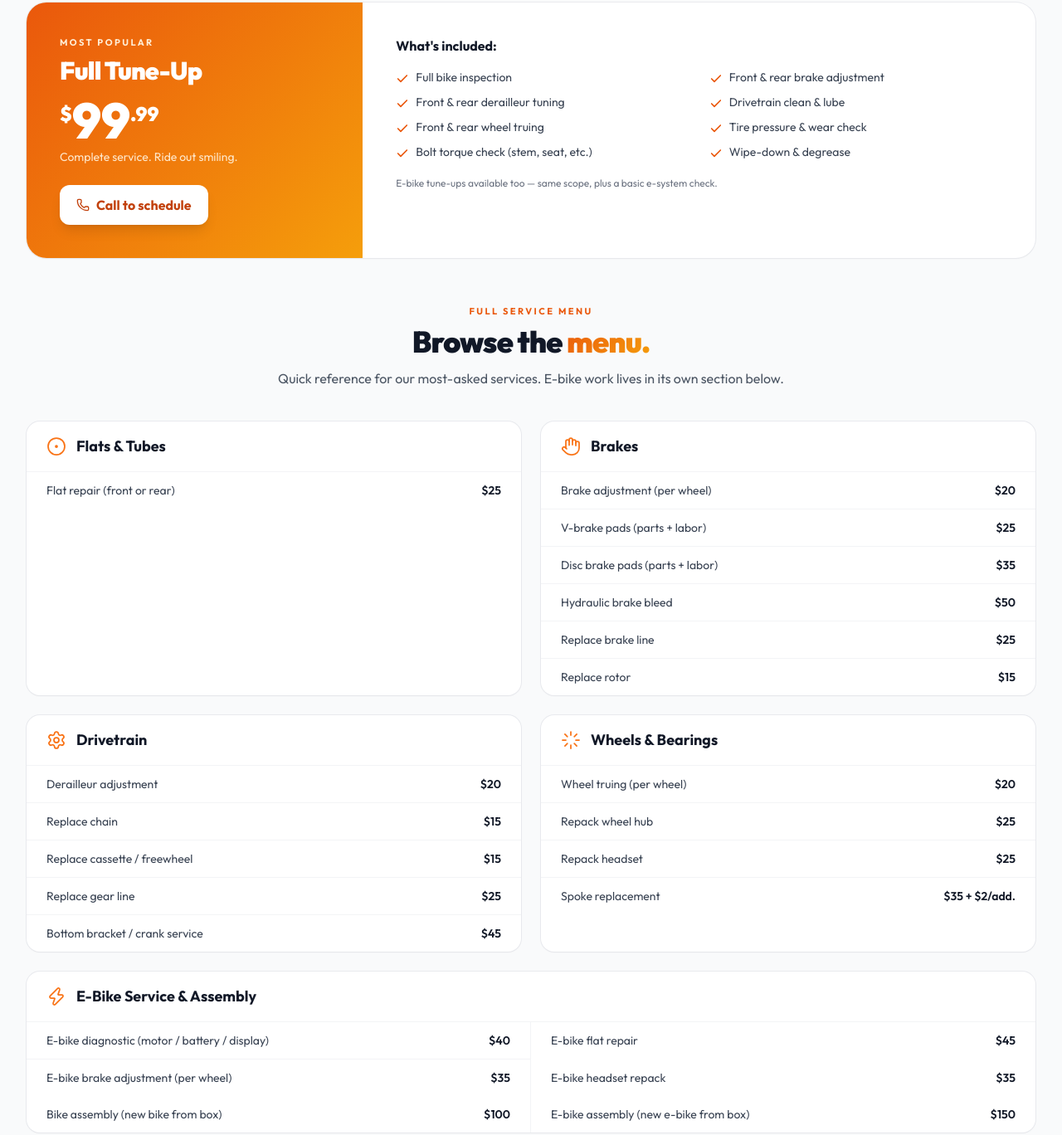
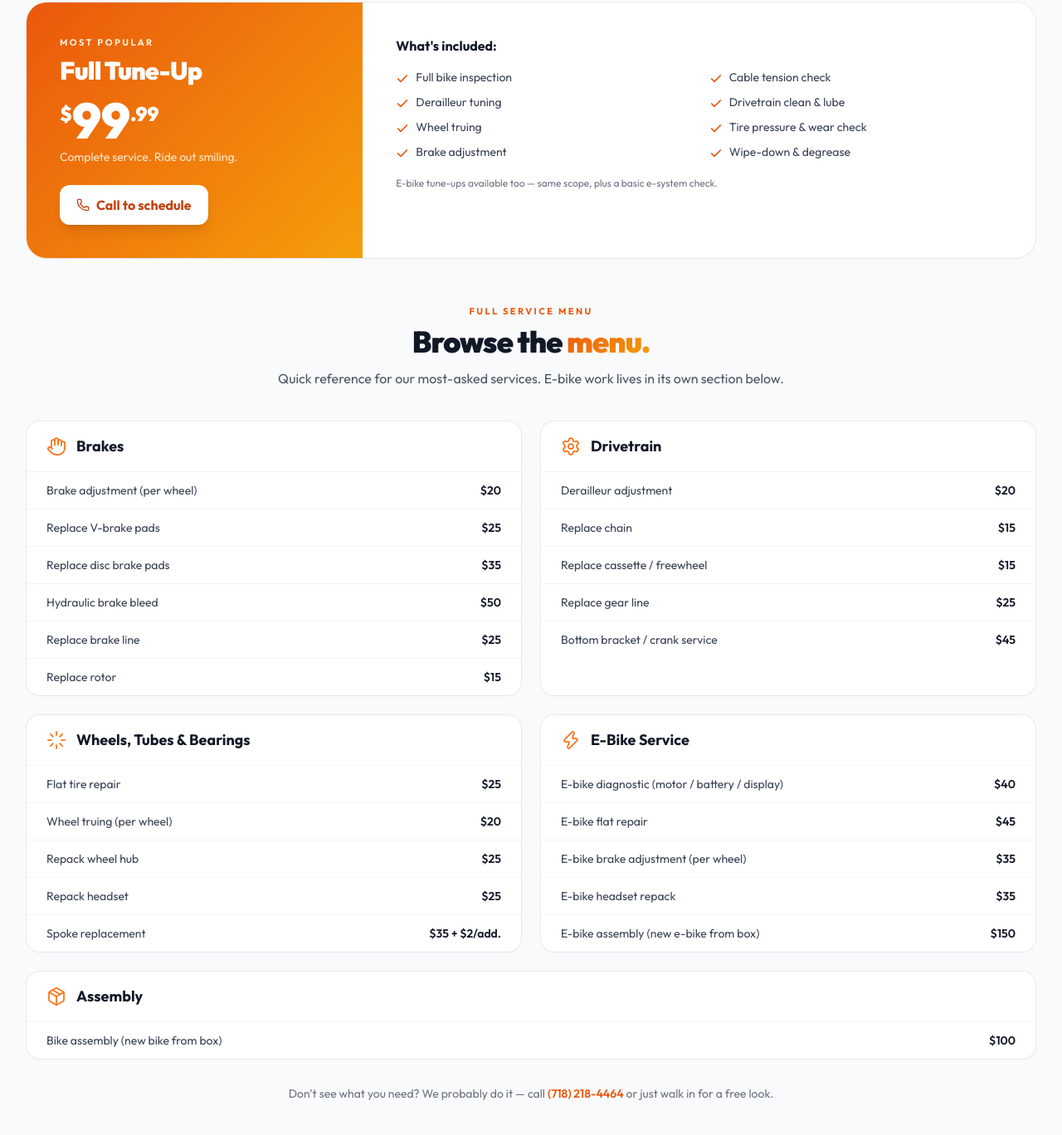
Before and after one commit to seanrsn/Spoke, a plain HTML site: page services.html in a window 1280 px wide. Shown: the part 601-1969 px from the top of the page at 83% size. Drawn offline with nearby package versions, Linux system fonts and the light colour scheme.

Commit message:
Polish: tune-up list, menu reorg, lessons accuracy, fix MachX card clipping
- Tune-up list: swapped brake/torque order, replaced bogus "bolt
  torque check" with "cable tension check", stripped redundant
  "front & rear" qualifiers (it's a tune-up, obviously both)
- Step 1 of How It Works: removed all intake-form references (form
  is staff-internal); now says "Walk in or call"
- Service menu reorganized: flats merged into Wheels/Tubes/Bearings
  card (no more orphan), brake/disc pads renamed "Replace ___" not
  "(parts + labor)", E-Bike Service split off from Assembly so
  regular bike assembly isn't lumped under e-bike
- Lessons: only helmet provided (no pads), no parent-video mention,
  "varies per rider" (not "a lot"), location is Emmons Ave outside
  the shop (not boardwalk)
- Bumped MachX card text from bottom-5 to bottom-7 + leading-tight
  to stop bottom clipping at the rounded corner

```diff
--- a/services.html
+++ b/services.html
@@ -141,12 +141,12 @@
             <h3 class="font-bold text-gray-900 mb-4">What's included:</h3>
             <ul class="grid sm:grid-cols-2 gap-x-6 gap-y-2.5 text-gray-700 text-sm">
               <li class="flex items-start gap-2"><i data-lucide="check" class="w-4 h-4 text-brand-600 mt-1 shrink-0" stroke-width="2.5"></i><span>Full bike inspection</span></li>
-              <li class="flex items-start gap-2"><i data-lucide="check" class="w-4 h-4 text-brand-600 mt-1 shrink-0" stroke-width="2.5"></i><span>Front &amp; rear brake adjustment</span></li>
-              <li class="flex items-start gap-2"><i data-lucide="check" class="w-4 h-4 text-brand-600 mt-1 shrink-0" stroke-width="2.5"></i><span>Front &amp; rear derailleur tuning</span></li>
+              <li class="flex items-start gap-2"><i data-lucide="check" class="w-4 h-4 text-brand-600 mt-1 shrink-0" stroke-width="2.5"></i><span>Cable tension check</span></li>
+              <li class="flex items-start gap-2"><i data-lucide="check" class="w-4 h-4 text-brand-600 mt-1 shrink-0" stroke-width="2.5"></i><span>Derailleur tuning</span></li>
               <li class="flex items-start gap-2"><i data-lucide="check" class="w-4 h-4 text-brand-600 mt-1 shrink-0" stroke-width="2.5"></i><span>Drivetrain clean &amp; lube</span></li>
-              <li class="flex items-start gap-2"><i data-lucide="check" class="w-4 h-4 text-brand-600 mt-1 shrink-0" stroke-width="2.5"></i><span>Front &amp; rear wheel truing</span></li>
+              <li class="flex items-start gap-2"><i data-lucide="check" class="w-4 h-4 text-brand-600 mt-1 shrink-0" stroke-width="2.5"></i><span>Wheel truing</span></li>
               <li class="flex items-start gap-2"><i data-lucide="check" class="w-4 h-4 text-brand-600 mt-1 shrink-0" stroke-width="2.5"></i><span>Tire pressure &amp; wear check</span></li>
-              <li class="flex items-start gap-2"><i data-lucide="check" class="w-4 h-4 text-brand-600 mt-1 shrink-0" stroke-width="2.5"></i><span>Bolt torque check (stem, seat, etc.)</span></li>
+              <li class="flex items-start gap-2"><i data-lucide="check" class="w-4 h-4 text-brand-600 mt-1 shrink-0" stroke-width="2.5"></i><span>Brake adjustment</span></li>
               <li class="flex items-start gap-2"><i data-lucide="check" class="w-4 h-4 text-brand-600 mt-1 shrink-0" stroke-width="2.5"></i><span>Wipe-down &amp; degrease</span></li>
             </ul>
             <p class="text-xs text-gray-500 mt-5">E-bike tune-ups available too — same scope, plus a basic e-system check.</p>
@@ -167,17 +167,6 @@
 
       <div class="grid lg:grid-cols-2 gap-6">
 
-        <!-- Flats & Tubes -->
-        <div class="bg-white rounded-2xl ring-1 ring-gray-200/80 overflow-hidden shadow-sm">
-          <div class="px-6 py-4 border-b border-gray-100 flex items-center gap-3">
-            <i data-lucide="circle-dot" class="w-6 h-6 text-brand-500" stroke-width="1.75"></i>
-            <h3 class="font-bold text-gray-900 text-lg">Flats &amp; Tubes</h3>
-          </div>
-          <ul class="divide-y divide-gray-100 text-sm">
-            <li class="px-6 py-3 flex justify-between"><span class="text-gray-700">Flat repair (front or rear)</span><span class="font-semibold text-gray-900">$25</span></li>
-          </ul>
-        </div>
-
         <!-- Brakes -->
         <div class="bg-white rounded-2xl ring-1 ring-gray-200/80 overflow-hidden shadow-sm">
           <div class="px-6 py-4 border-b border-gray-100 flex items-center gap-3">
@@ -186,8 +175,8 @@
           </div>
           <ul class="divide-y divide-gray-100 text-sm">
             <li class="px-6 py-3 flex justify-between"><span class="text-gray-700">Brake adjustment (per wheel)</span><span class="font-semibold text-gray-900">$20</span></li>
-            <li class="px-6 py-3 flex justify-between"><span class="text-gray-700">V-brake pads (parts + labor)</span><span class="font-semibold text-gray-900">$25</span></li>
-            <li class="px-6 py-3 flex justify-between"><span class="text-gray-700">Disc brake pads (parts + labor)</span><span class="font-semibold text-gray-900">$35</span></li>
+            <li class="px-6 py-3 flex justify-between"><span class="text-gray-700">Replace V-brake pads</span><span class="font-semibold text-gray-900">$25</span></li>
+            <li class="px-6 py-3 flex justify-between"><span class="text-gray-700">Replace disc brake pads</span><span class="font-semibold text-gray-900">$35</span></li>
             <li class="px-6 py-3 flex justify-between"><span class="text-gray-700">Hydraulic brake bleed</span><span class="font-semibold text-gray-900">$50</span></li>
             <li class="px-6 py-3 flex justify-between"><span class="text-gray-700">Replace brake line</span><span class="font-semibold text-gray-900">$25</span></li>
             <li class="px-6 py-3 flex justify-between"><span class="text-gray-700">Replace rotor</span><span class="font-semibold text-gray-900">$15</span></li>
@@ -209,13 +198,14 @@
           </ul>
         </div>
 
-        <!-- Wheels & Bearings -->
+        <!-- Wheels, Tubes & Bearings -->
         <div class="bg-white rounded-2xl ring-1 ring-gray-200/80 overflow-hidden shadow-sm">
           <div class="px-6 py-4 border-b border-gray-100 flex items-center gap-3">
             <i data-lucide="loader" class="w-6 h-6 text-brand-500" stroke-width="1.75"></i>
-            <h3 class="font-bold text-gray-900 text-lg">Wheels &amp; Bearings</h3>
+            <h3 class="font-bold text-gray-900 text-lg">Wheels, Tubes &amp; Bearings</h3>
           </div>
           <ul class="divide-y divide-gray-100 text-sm">
+            <li class="px-6 py-3 flex justify-between"><span class="text-gray-700">Flat tire repair</span><span class="font-semibold text-gray-900">$25</span></li>
             <li class="px-6 py-3 flex justify-between"><span class="text-gray-700">Wheel truing (per wheel)</span><span class="font-semibold text-gray-900">$20</span></li>
             <li class="px-6 py-3 flex justify-between"><span class="text-gray-700">Repack wheel hub</span><span class="font-semibold text-gray-900">$25</span></li>
             <li class="px-6 py-3 flex justify-between"><span class="text-gray-700">Repack headset</span><span class="font-semibold text-gray-900">$25</span></li>
@@ -223,19 +213,29 @@
           </ul>
         </div>
 
-        <!-- E-Bike & Assembly -->
+        <!-- E-Bike Service -->
+        <div class="bg-white rounded-2xl ring-1 ring-gray-200/80 overflow-hidden shadow-sm">
+          <div class="px-6 py-4 border-b border-gray-100 flex items-center gap-3">
+            <i data-lucide="zap" class="w-6 h-6 text-brand-500" stroke-width="1.75"></i>
+            <h3 class="font-bold text-gray-900 text-lg">E-Bike Service</h3>
+          </div>
+          <ul class="divide-y divide-gray-100 text-sm">
+            <li class="px-6 py-3 flex justify-between"><span class="text-gray-700">E-bike diagnostic (motor / battery / display)</span><span class="font-semibold text-gray-900">$40</span></li>
+            <li class="px-6 py-3 flex justify-between"><span class="text-gray-700">E-bike flat repair</span><span class="font-semibold text-gray-900">$45</span></li>
+            <li class="px-6 py-3 flex justify-between"><span class="text-gray-700">E-bike brake adjustment (per wheel)</span><span class="font-semibold text-gray-900">$35</span></li>
+            <li class="px-6 py-3 flex justify-between"><span class="text-gray-700">E-bike headset repack</span><span class="font-semibold text-gray-900">$35</span></li>
+            <li class="px-6 py-3 flex justify-between"><span class="text-gray-700">E-bike assembly (new e-bike from box)</span><span class="font-semibold text-gray-900">$150</span></li>
+          </ul>
+        </div>
+
+        <!-- Assembly -->
         <div class="bg-white rounded-2xl ring-1 ring-gray-200/80 overflow-hidden shadow-sm lg:col-span-2">
           <div class="px-6 py-4 border-b border-gray-100 flex items-center gap-3">
-            <i data-lucide="zap" class="w-6 h-6 text-brand-500" stroke-width="1.75"></i>
-            <h3 class="font-bold text-gray-900 text-lg">E-Bike Service &amp; Assembly</h3>
+            <i data-lucide="package" class="w-6 h-6 text-brand-500" stroke-width="1.75"></i>
+            <h3 class="font-bold text-gray-900 text-lg">Assembly</h3>
           </div>
-          <ul class="divide-y divide-gray-100 text-sm sm:grid sm:grid-cols-2 sm:divide-y-0">
-            <li class="px-6 py-3 flex justify-between border-b border-gray-100 sm:border-b sm:border-r"><span class="text-gray-700">E-bike diagnostic (motor / battery / display)</span><span class="font-semibold text-gray-900">$40</span></li>
-            <li class="px-6 py-3 flex justify-between border-b border-gray-100"><span class="text-gray-700">E-bike flat repair</span><span class="font-semibold text-gray-900">$45</span></li>
-            <li class="px-6 py-3 flex justify-between border-b border-gray-100 sm:border-r"><span class="text-gray-700">E-bike brake adjustment (per wheel)</span><span class="font-semibold text-gray-900">$35</span></li>
-            <li class="px-6 py-3 flex justify-between border-b border-gray-100"><span class="text-gray-700">E-bike headset repack</span><span class="font-semibold text-gray-900">$35</span></li>
-            <li class="px-6 py-3 flex justify-between sm:border-r"><span class="text-gray-700">Bike assembly (new bike from box)</span><span class="font-semibold text-gray-900">$100</span></li>
-            <li class="px-6 py-3 flex justify-between"><span class="text-gray-700">E-bike assembly (new e-bike from box)</span><span class="font-semibold text-gray-900">$150</span></li>
+          <ul class="divide-y divide-gray-100 text-sm">
+            <li class="px-6 py-3 flex justify-between"><span class="text-gray-700">Bike assembly (new bike from box)</span><span class="font-semibold text-gray-900">$100</span></li>
           </ul>
         </div>
 
@@ -259,8 +259,8 @@
         <div class="grid md:grid-cols-3 gap-6">
           <div class="bg-gray-50 rounded-2xl ring-1 ring-gray-200/60 p-6">
             <div class="text-3xl font-black bb-gradient-text leading-none mb-3">01</div>
-            <h3 class="font-bold text-gray-900 mb-1">Book or walk in</h3>
-            <p class="text-sm text-gray-600">Fill out the quick intake form so we know what's coming, or just stop by during open hours.</p>
+            <h3 class="font-bold text-gray-900 mb-1">Walk in or call</h3>
+            <p class="text-sm text-gray-600">Stop by during open hours, or call to set up an appointment — including evenings.</p>
           </div>
           <div class="bg-gray-50 rounded-2xl ring-1 ring-gray-200/60 p-6">
             <div class="text-3xl font-black bb-gradient-text leading-none mb-3">02</div>
```
Also changed, not shown: about.html (+4 -4 lines), index.html (+4 -4 lines), lessons.html (+4 -4 lines).
